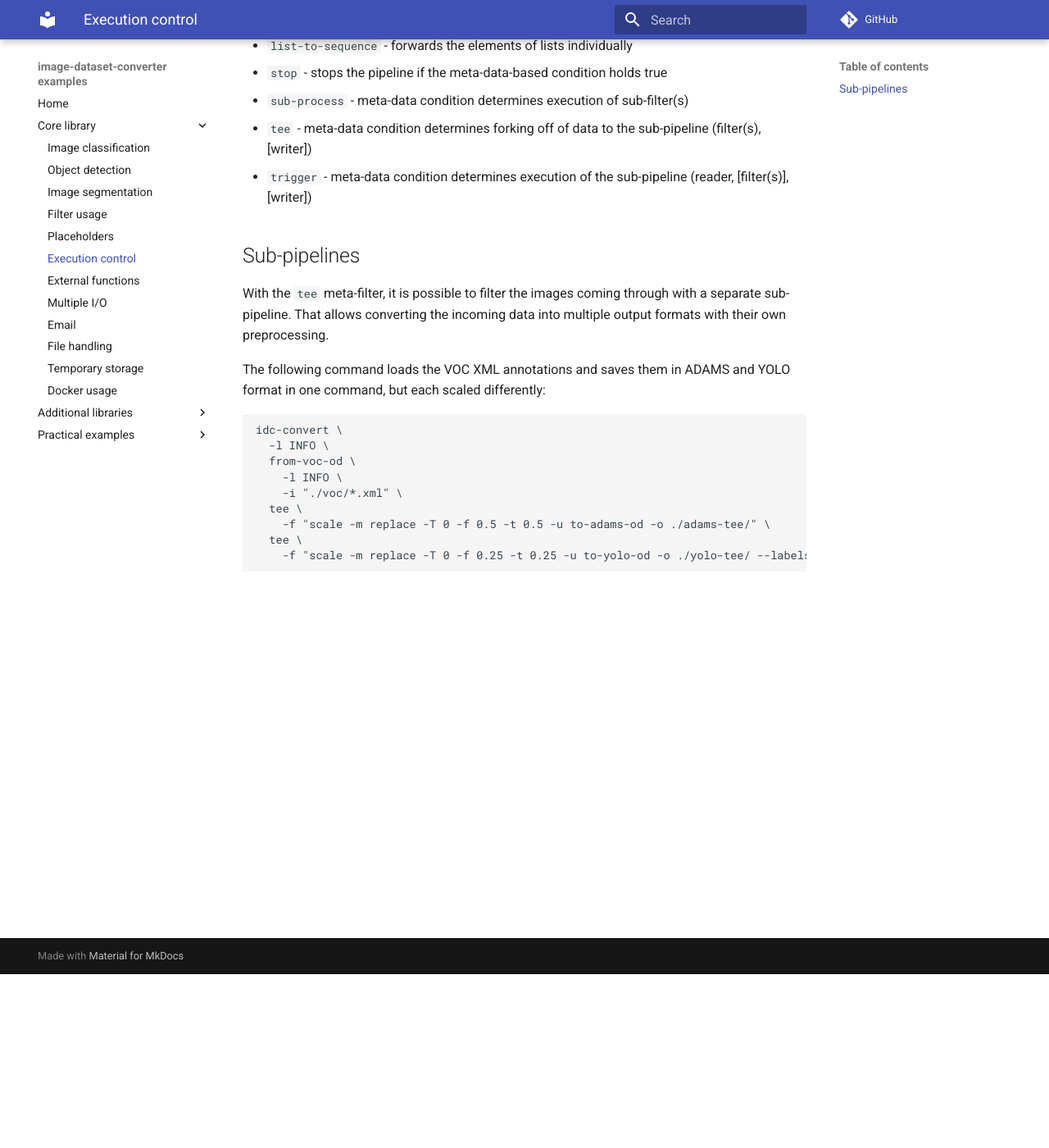
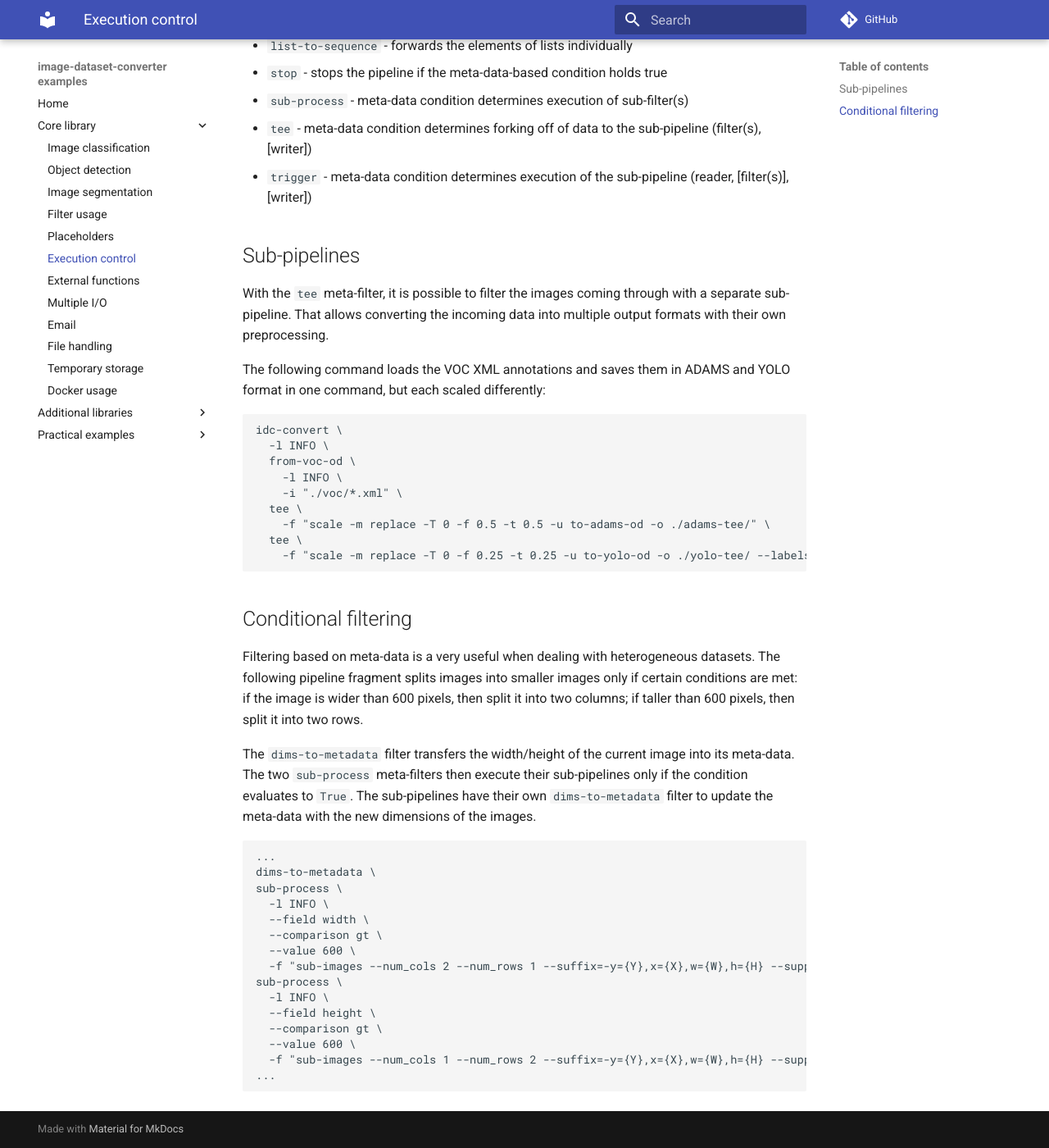
Before and after one commit to waikato-datamining/image-dataset-converter-examples, an MkDocs documentation site: the page built from docs/execution_control.md, in a window 1280 px wide and 1400 px high, scrolled down 212 px. Shown: the whole window at 82% size. Built offline with MkDocs 1.6.1 and Material for MkDocs 9.7.7, drawn with Linux system fonts in a browser that asks for light colours; comment, search, counter and statistics services are not loaded.

Commit message:
added example on conditional sub-process based on image dimensions

````diff
--- a/docs/execution_control.md
+++ b/docs/execution_control.md
@@ -29,3 +29,37 @@ idc-convert \
   tee \
     -f "scale -m replace -T 0 -f 0.25 -t 0.25 -u to-yolo-od -o ./yolo-tee/ --labels ./yolo-tee/labels.txt"
 ```
+
+
+# Conditional filtering
+
+Filtering based on meta-data is a very useful when dealing with heterogeneous
+datasets. The following pipeline fragment splits images into smaller images
+only if certain conditions are met: if the image is wider than 600 pixels, then
+split it into two columns; if taller than 600 pixels, then split it into
+two rows.
+
+The `dims-to-metadata` filter transfers the width/height of the current image
+into its meta-data. The two `sub-process` meta-filters then execute their
+sub-pipelines only if the condition evaluates to `True`. The sub-pipelines
+have their own `dims-to-metadata` filter to update the meta-data with the
+new dimensions of the images.
+
+
+```bash
+...
+dims-to-metadata \
+sub-process \
+  -l INFO \
+  --field width \
+  --comparison gt \
+  --value 600 \
+  -f "sub-images --num_cols 2 --num_rows 1 --suffix=-y={Y},x={X},w={W},h={H} --suppress_empty dims-to-metadata" \
+sub-process \
+  -l INFO \
+  --field height \
+  --comparison gt \
+  --value 600 \
+  -f "sub-images --num_cols 1 --num_rows 2 --suffix=-y={Y},x={X},w={W},h={H} --suppress_empty dims-to-metadata" \
+...
+```
````
